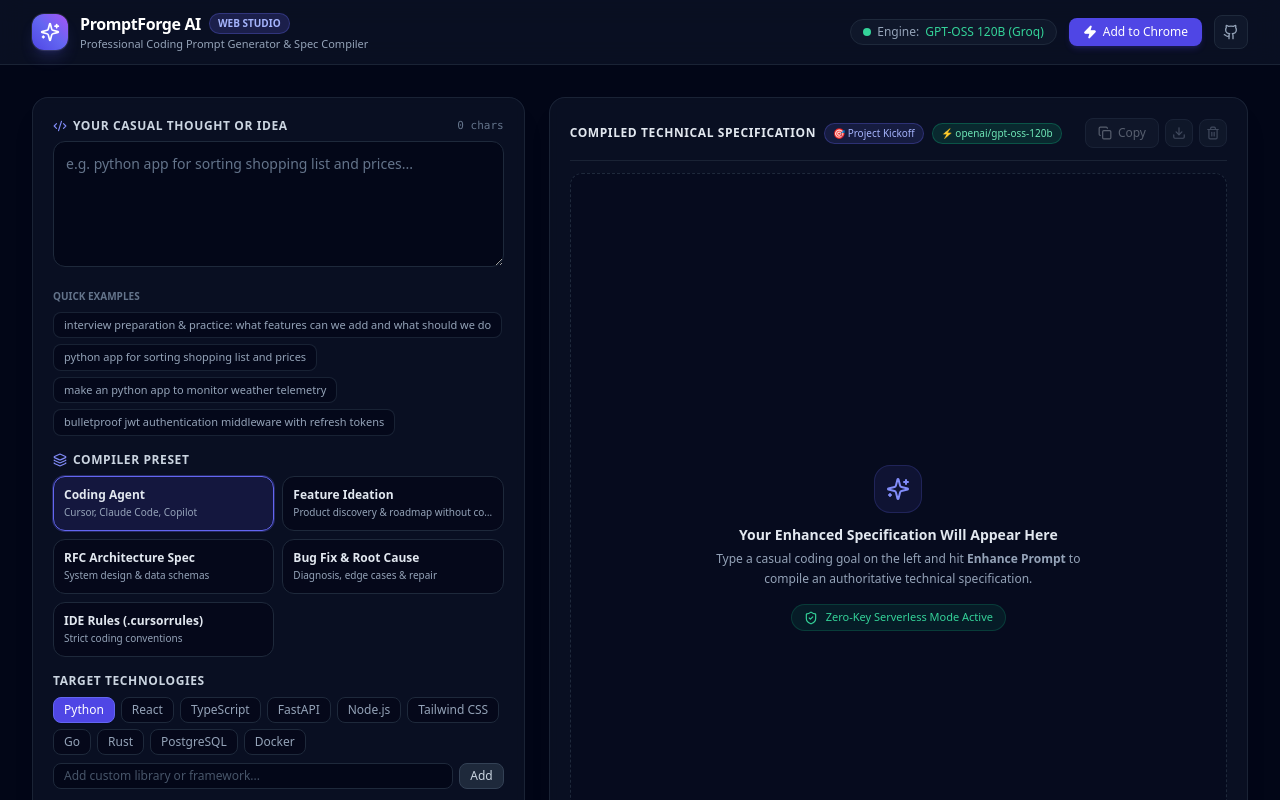
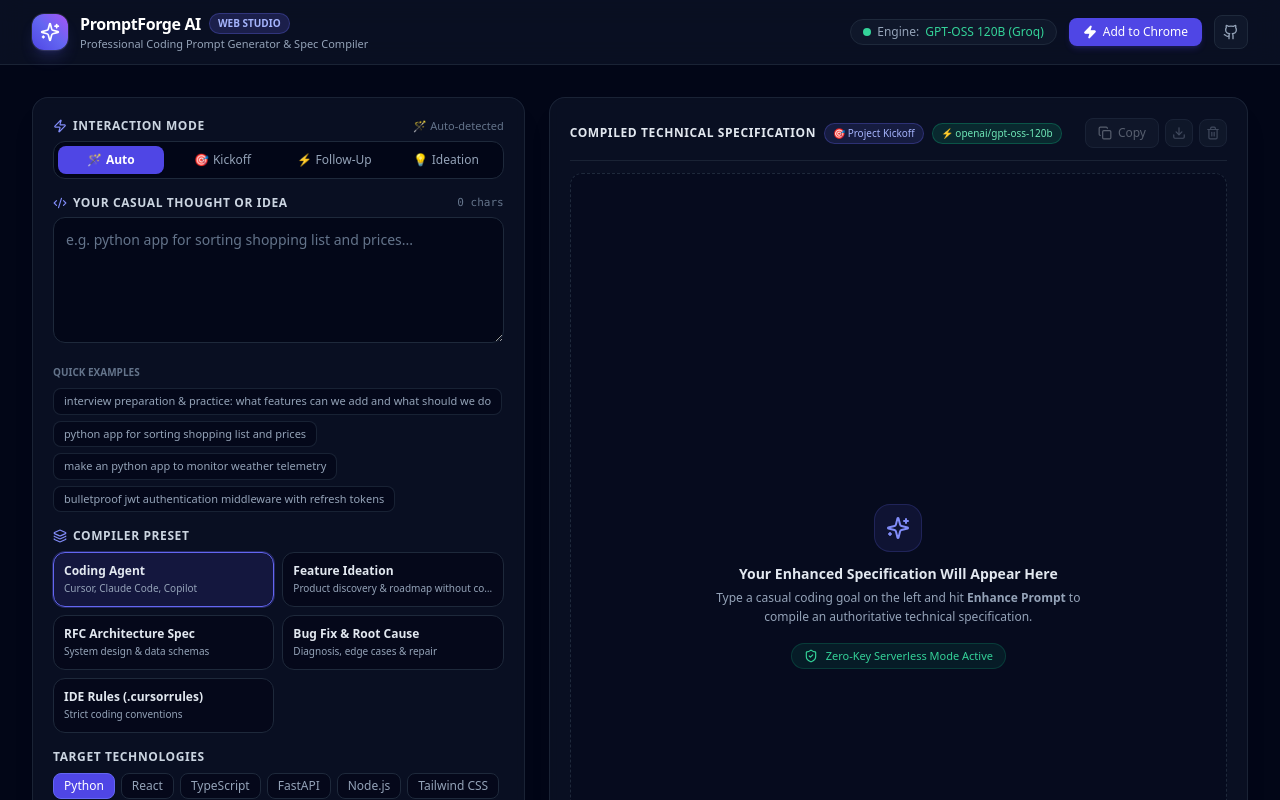
Before and after one commit to JISHU-GHOSH/prompt-generator, a React (Vite) app: page / in a window 1280 px wide. Shown: the top 800 px of the page. Built offline with nearby package versions, Linux system fonts and the light colour scheme; no server answers.

Commit message:
feat: add manual interaction mode selector for follow-up, kickoff, and ideation

```diff
--- a/src/sidepanel/App.tsx
+++ b/src/sidepanel/App.tsx
@@ -6,7 +6,7 @@
 import { storageService, DEFAULT_SETTINGS } from '../services/storage';
 import { compileMetaPrompt } from '../services/prompt-engine/compiler';
 import { getAIClient } from '../services/ai/client-factory';
-import { AppSettings, PromptHistoryItem, PresetType, PromptIntent } from '../types';
+import { AppSettings, PromptHistoryItem, PresetType, PromptIntent, IntentMode } from '../types';
 
 export const App: React.FC = () => {
   const [activeTab, setActiveTab] = useState<'studio' | 'library' | 'settings'>('studio');
@@ -18,6 +18,7 @@
   const [preset, setPreset] = useState<PresetType>(DEFAULT_SETTINGS.defaultPreset);
   const [techStack, setTechStack] = useState<string[]>(DEFAULT_SETTINGS.defaultTechStack);
   const [additionalContext, setAdditionalContext] = useState('');
+  const [intentMode, setIntentMode] = useState<IntentMode>('auto');
   const [outputPrompt, setOutputPrompt] = useState('');
   const [activeModel, setActiveModel] = useState<string | undefined>(undefined);
   const [currentIntent, setCurrentIntent] = useState<PromptIntent | undefined>(undefined);
@@ -76,11 +77,13 @@
     setIsGenerating(true);
 
     try {
+      const explicitIntent = intentMode === 'auto' ? undefined : intentMode;
       const compiled = compileMetaPrompt({
         rawInput: trimmedInput,
         preset,
         techStack,
         additionalContext: additionalContext.trim() || undefined,
+        intent: explicitIntent,
       });
 
       setCurrentIntent(compiled.intent);
@@ -259,6 +262,8 @@
             setOutputPrompt={setOutputPrompt}
             activeModel={activeModel}
             intent={currentIntent}
+            intentMode={intentMode}
+            setIntentMode={setIntentMode}
             isGenerating={isGenerating}
             error={error}
             setError={setError}
--- a/src/sidepanel/components/StudioTab.tsx
+++ b/src/sidepanel/components/StudioTab.tsx
@@ -14,7 +14,7 @@
   RotateCcw,
   Lightbulb,
 } from 'lucide-react';
-import { PresetType, ProviderType, PromptIntent } from '../../types';
+import { PresetType, ProviderType, PromptIntent, IntentMode } from '../../types';
 import { PRESET_LIST } from '../../services/prompt-engine/presets';
 import { detectPromptIntent } from '../../services/prompt-engine/compiler';
 import { OutputViewer } from './OutputViewer';
@@ -32,6 +32,8 @@
   setOutputPrompt: (val: string) => void;
   activeModel?: string;
   intent?: PromptIntent;
+  intentMode: IntentMode;
+  setIntentMode: (mode: IntentMode) => void;
   isGenerating: boolean;
   error: string | null;
   setError: (err: string | null) => void;
@@ -69,6 +71,8 @@
   outputPrompt,
   activeModel,
   intent,
+  intentMode,
+  setIntentMode,
   isGenerating,
   error,
   setError,
@@ -83,7 +87,8 @@
   const [newTagInput, setNewTagInput] = useState('');
   const [showAdvanced, setShowAdvanced] = useState(false);
 
-  const liveIntent = detectPromptIntent(rawInput);
+  const effectiveIntent: PromptIntent =
+    intentMode === 'auto' ? detectPromptIntent(rawInput) : intentMode;
 
   const getPresetIcon = (id: PresetType) => {
     switch (id) {
@@ -194,6 +199,64 @@
         </div>
       </div>
 
+      {/* Interaction Mode Selector */}
+      <div>
+        <div className="flex items-center justify-between mb-1.5">
+          <label className="block text-[11px] font-semibold text-slate-400 uppercase tracking-wider">
+            Interaction Mode
+          </label>
+          <span className="text-[10px] text-slate-500">
+            {intentMode === 'auto' ? '🪄 Smart Auto-Detect' : '📌 Explicit Mode'}
+          </span>
+        </div>
+        <div className="grid grid-cols-4 gap-1.5 p-1 rounded-lg bg-slate-950/80 border border-slate-800">
+          <button
+            type="button"
+            onClick={() => setIntentMode('auto')}
+            className={`py-1.5 px-1 rounded-md text-[11px] font-medium transition-all text-center flex items-center justify-center gap-1 ${
+              intentMode === 'auto'
+                ? 'bg-indigo-600 text-white shadow-sm font-semibold'
+                : 'text-slate-400 hover:text-slate-200 hover:bg-slate-800/50'
+            }`}
+          >
+            <span>🪄</span> Auto
+          </button>
+          <button
+            type="button"
+            onClick={() => setIntentMode('kickoff')}
+            className={`py-1.5 px-1 rounded-md text-[11px] font-medium transition-all text-center flex items-center justify-center gap-1 ${
+              intentMode === 'kickoff'
+                ? 'bg-indigo-600 text-white shadow-sm font-semibold'
+                : 'text-slate-400 hover:text-slate-200 hover:bg-slate-800/50'
+            }`}
+          >
+            <span>🎯</span> Kickoff
+          </button>
+          <button
+            type="button"
+            onClick={() => setIntentMode('followup')}
+            className={`py-1.5 px-1 rounded-md text-[11px] font-medium transition-all text-center flex items-center justify-center gap-1 ${
+              intentMode === 'followup'
+                ? 'bg-amber-600 text-white shadow-sm font-semibold'
+                : 'text-slate-400 hover:text-slate-200 hover:bg-slate-800/50'
+            }`}
+          >
+            <span>⚡</span> Follow-Up
+          </button>
+          <button
+            type="button"
+            onClick={() => setIntentMode('ideation')}
+            className={`py-1.5 px-1 rounded-md text-[11px] font-medium transition-all text-center flex items-center justify-center gap-1 ${
+              intentMode === 'ideation'
+                ? 'bg-emerald-600 text-white shadow-sm font-semibold'
+                : 'text-slate-400 hover:text-slate-200 hover:bg-slate-800/50'
+            }`}
+          >
+            <span>💡</span> Ideation
+          </button>
+        </div>
+      </div>
+
       {/* Raw Input Prompt */}
       <div>
         <div className="flex items-center justify-between mb-1.5">
@@ -204,16 +267,16 @@
             {rawInput.trim() && (
               <span
                 className={`text-[9px] px-1.5 py-0.5 rounded font-medium border ${
-                  liveIntent === 'ideation'
+                  effectiveIntent === 'ideation'
                     ? 'bg-emerald-500/10 text-emerald-300 border-emerald-500/20'
-                    : liveIntent === 'followup'
+                    : effectiveIntent === 'followup'
                     ? 'bg-amber-500/10 text-amber-300 border-amber-500/20'
                     : 'bg-indigo-500/10 text-indigo-300 border-indigo-500/20'
                 }`}
               >
-                {liveIntent === 'ideation'
+                {effectiveIntent === 'ideation'
                   ? '💡 Feature Ideation'
-                  : liveIntent === 'followup'
+                  : effectiveIntent === 'followup'
                   ? '⚡ Follow-Up Steer'
                   : '🎯 Project Kickoff'}
               </span>
@@ -234,7 +297,13 @@
           <textarea
             value={rawInput}
             onChange={(e) => setRawInput(e.target.value)}
-            placeholder="Describe what you want to build or fix in plain English..."
+            placeholder={
+              effectiveIntent === 'followup'
+                ? 'e.g. make it faster, fix the TypeError on line 14, now do step 2...'
+                : effectiveIntent === 'ideation'
+                ? 'e.g. what features can we add to an interview prep app, what should we build next...'
+                : 'Describe what you want to build or fix in plain English...'
+            }
             rows={4}
             className="w-full rounded-lg bg-slate-950/80 border border-slate-800 p-3 text-xs text-slate-100 placeholder-slate-500 focus:outline-none focus:ring-1 focus:ring-indigo-500 focus:border-indigo-500 transition-colors resize-y leading-relaxed"
           />
@@ -356,14 +425,14 @@
         <Sparkles className={`w-4 h-4 ${isGenerating ? 'animate-spin' : ''}`} />
         <span>
           {isGenerating
-            ? (liveIntent === 'ideation'
+            ? (effectiveIntent === 'ideation'
                 ? 'Synthesizing Feature Roadmap...'
-                : liveIntent === 'followup'
+                : effectiveIntent === 'followup'
                 ? 'Synthesizing Mini-Prompt...'
                 : 'Promptifying...')
-            : (liveIntent === 'ideation'
+            : (effectiveIntent === 'ideation'
                 ? 'Promptify Feature Roadmap (Ideation)'
-                : liveIntent === 'followup'
+                : effectiveIntent === 'followup'
                 ? 'Promptify Mini-Prompt (Follow-Up)'
                 : 'Promptify (Enhance Prompt)')}
         </span>
@@ -375,7 +444,7 @@
           <OutputViewer
             prompt={outputPrompt}
             activeModel={activeModel}
-            intent={intent || (rawInput.trim() ? liveIntent : undefined)}
+            intent={intent || (rawInput.trim() ? effectiveIntent : undefined)}
             isStreaming={isGenerating}
             onSendToTab={onSendToTab}
             onSave={onSave}
--- a/src/types/index.ts
+++ b/src/types/index.ts
@@ -23,6 +23,8 @@
 }
 
 export type PromptIntent = 'kickoff' | 'followup' | 'ideation';
+
+export type IntentMode = 'auto' | 'kickoff' | 'followup' | 'ideation';
 
 export interface PromptHistoryItem {
   id: string;
--- a/src/web/WebApp.tsx
+++ b/src/web/WebApp.tsx
@@ -14,7 +14,7 @@
   ArrowRight,
   ShieldCheck,
 } from 'lucide-react';
-import { PresetType, PromptIntent } from '../types';
+import { PresetType, PromptIntent, IntentMode } from '../types';
 import { compileMetaPrompt, detectPromptIntent } from '../services/prompt-engine/compiler';
 import { FailoverRouter, LocalSynthesizer } from '../services/ai/failover-router';
 import { storageService } from '../services/storage';
@@ -52,6 +52,7 @@
   const [selectedPreset, setSelectedPreset] = useState<PresetType>('coding-agent');
   const [techStack, setTechStack] = useState<string[]>(['Python']);
   const [newTech, setNewTech] = useState('');
+  const [intentMode, setIntentMode] = useState<IntentMode>('auto');
   const [detailLevel, setDetailLevel] = useState<'brief' | 'standard' | 'comprehensive'>('standard');
   const [outputPrompt, setOutputPrompt] = useState('');
   const [activeModel, setActiveModel] = useState<string>('openai/gpt-oss-120b');
@@ -60,7 +61,8 @@
   const [copied, setCopied] = useState(false);
   const [errorMsg, setErrorMsg] = useState<string | null>(null);
 
-  const liveIntent = detectPromptIntent(rawInput);
+  const effectiveIntent: PromptIntent =
+    intentMode === 'auto' ? detectPromptIntent(rawInput) : intentMode;
 
   // Toggle tech stack item
   const toggleTech = (tech: string) => {
@@ -83,11 +85,13 @@
     setErrorMsg(null);
     setOutputPrompt('');
 
+    const explicitIntent = intentMode === 'auto' ? undefined : intentMode;
     const compiled = compileMetaPrompt({
       rawInput: rawInput.trim(),
       preset: selectedPreset,
       techStack,
       additionalContext: detailLevel !== 'standard' ? `Detail Level: ${detailLevel}` : undefined,
+      intent: explicitIntent,
     });
 
     setIntent(compiled.intent);
@@ -247,6 +251,65 @@
         <section className="lg:col-span-5 flex flex-col space-y-5">
           {/* Prompt Input Card */}
           <div className="bg-slate-900/60 border border-slate-800/80 rounded-2xl p-5 shadow-xl backdrop-blur-sm flex flex-col space-y-4">
+            {/* Interaction Mode Selector */}
+            <div>
+              <div className="flex items-center justify-between mb-1.5">
+                <label className="text-xs font-semibold text-slate-300 uppercase tracking-wider flex items-center space-x-1.5">
+                  <Zap className="w-3.5 h-3.5 text-indigo-400" />
+                  <span>Interaction Mode</span>
+                </label>
+                <span className="text-[11px] text-slate-500 font-medium">
+                  {intentMode === 'auto' ? '🪄 Auto-detected' : '📌 Manual override'}
+                </span>
+              </div>
+              <div className="grid grid-cols-4 gap-1.5 bg-slate-950 p-1 rounded-xl border border-slate-800">
+                <button
+                  type="button"
+                  onClick={() => setIntentMode('auto')}
+                  className={`py-1.5 text-xs font-medium rounded-lg transition-all flex items-center justify-center gap-1 ${
+                    intentMode === 'auto'
+                      ? 'bg-indigo-600 text-white shadow-sm font-semibold'
+                      : 'text-slate-400 hover:text-slate-200'
+                  }`}
+                >
+                  <span>🪄</span> Auto
+                </button>
+                <button
+                  type="button"
+                  onClick={() => setIntentMode('kickoff')}
+                  className={`py-1.5 text-xs font-medium rounded-lg transition-all flex items-center justify-center gap-1 ${
+                    intentMode === 'kickoff'
+                      ? 'bg-indigo-600 text-white shadow-sm font-semibold'
+                      : 'text-slate-400 hover:text-slate-200'
+                  }`}
+                >
+                  <span>🎯</span> Kickoff
+                </button>
+                <button
+                  type="button"
+                  onClick={() => setIntentMode('followup')}
+                  className={`py-1.5 text-xs font-medium rounded-lg transition-all flex items-center justify-center gap-1 ${
+                    intentMode === 'followup'
+                      ? 'bg-amber-600 text-white shadow-sm font-semibold'
+                      : 'text-slate-400 hover:text-slate-200'
+                  }`}
+                >
+                  <span>⚡</span> Follow-Up
+                </button>
+                <button
+                  type="button"
+                  onClick={() => setIntentMode('ideation')}
+                  className={`py-1.5 text-xs font-medium rounded-lg transition-all flex items-center justify-center gap-1 ${
+                    intentMode === 'ideation'
+                      ? 'bg-emerald-600 text-white shadow-sm font-semibold'
+                      : 'text-slate-400 hover:text-slate-200'
+                  }`}
+                >
+                  <span>💡</span> Ideation
+                </button>
+              </div>
+            </div>
+
             <div>
               <div className="flex items-center justify-between mb-1.5">
                 <div className="flex items-center space-x-2">
@@ -257,16 +320,16 @@
                   {rawInput.trim() && (
                     <span
                       className={`text-[9px] px-1.5 py-0.5 rounded font-medium border ${
-                        liveIntent === 'ideation'
+                        effectiveIntent === 'ideation'
                           ? 'bg-emerald-500/10 text-emerald-300 border-emerald-500/20'
-                          : liveIntent === 'followup'
+                          : effectiveIntent === 'followup'
                           ? 'bg-amber-500/10 text-amber-300 border-amber-500/20'
                           : 'bg-indigo-500/10 text-indigo-300 border-indigo-500/20'
                       }`}
                     >
-                      {liveIntent === 'ideation'
+                      {effectiveIntent === 'ideation'
                         ? '💡 Feature Ideation'
-                        : liveIntent === 'followup'
+                        : effectiveIntent === 'followup'
                         ? '⚡ Follow-Up Steer'
                         : '🎯 Project Kickoff'}
                     </span>
@@ -279,7 +342,13 @@
               <textarea
                 value={rawInput}
                 onChange={(e) => setRawInput(e.target.value)}
-                placeholder="e.g. python app for sorting shopping list and prices..."
+                placeholder={
+                  effectiveIntent === 'followup'
+                    ? 'e.g. make it faster, fix the TypeError on line 14, now do step 2...'
+                    : effectiveIntent === 'ideation'
+                    ? 'e.g. what features can we add to an interview prep app, what should we build next...'
+                    : 'e.g. python app for sorting shopping list and prices...'
+                }
                 rows={5}
                 className="w-full bg-slate-950/80 border border-slate-800 rounded-xl p-3 text-xs sm:text-sm text-slate-100 placeholder-slate-500 focus:outline-none focus:ring-2 focus:ring-indigo-500/50 resize-y leading-relaxed"
               />
@@ -416,9 +485,9 @@
                 <>
                   <div className="w-4 h-4 border-2 border-white/30 border-t-white rounded-full animate-spin"></div>
                   <span>
-                    {liveIntent === 'ideation'
+                    {effectiveIntent === 'ideation'
                       ? 'Synthesizing Feature Roadmap...'
-                      : liveIntent === 'followup'
+                      : effectiveIntent === 'followup'
                       ? 'Synthesizing Surgical Mini-Prompt...'
                       : 'Synthesizing 120B Master Prompt...'}
                   </span>
@@ -427,9 +496,9 @@
                 <>
                   <Sparkles className="w-4 h-4 fill-current" />
                   <span>
-                    {liveIntent === 'ideation'
+                    {effectiveIntent === 'ideation'
                       ? 'Synthesize Feature Roadmap (Ideation)'
-                      : liveIntent === 'followup'
+                      : effectiveIntent === 'followup'
                       ? 'Synthesize Mini-Prompt (Follow-Up)'
                       : 'Enhance Prompt (Kickoff)'}
                   </span>
```
Also changed, not shown: 1 other file (tests, documents, lock files or other folders).
